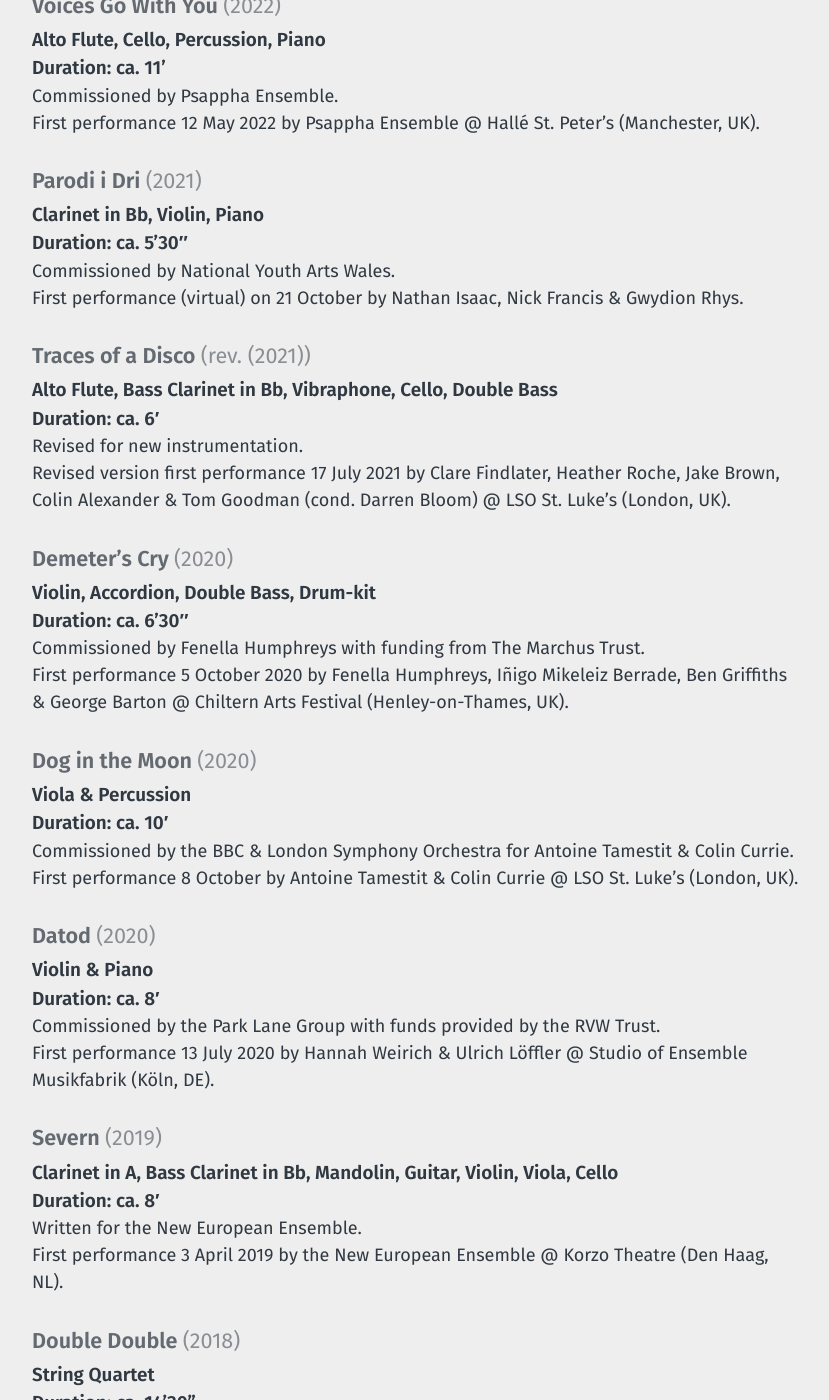
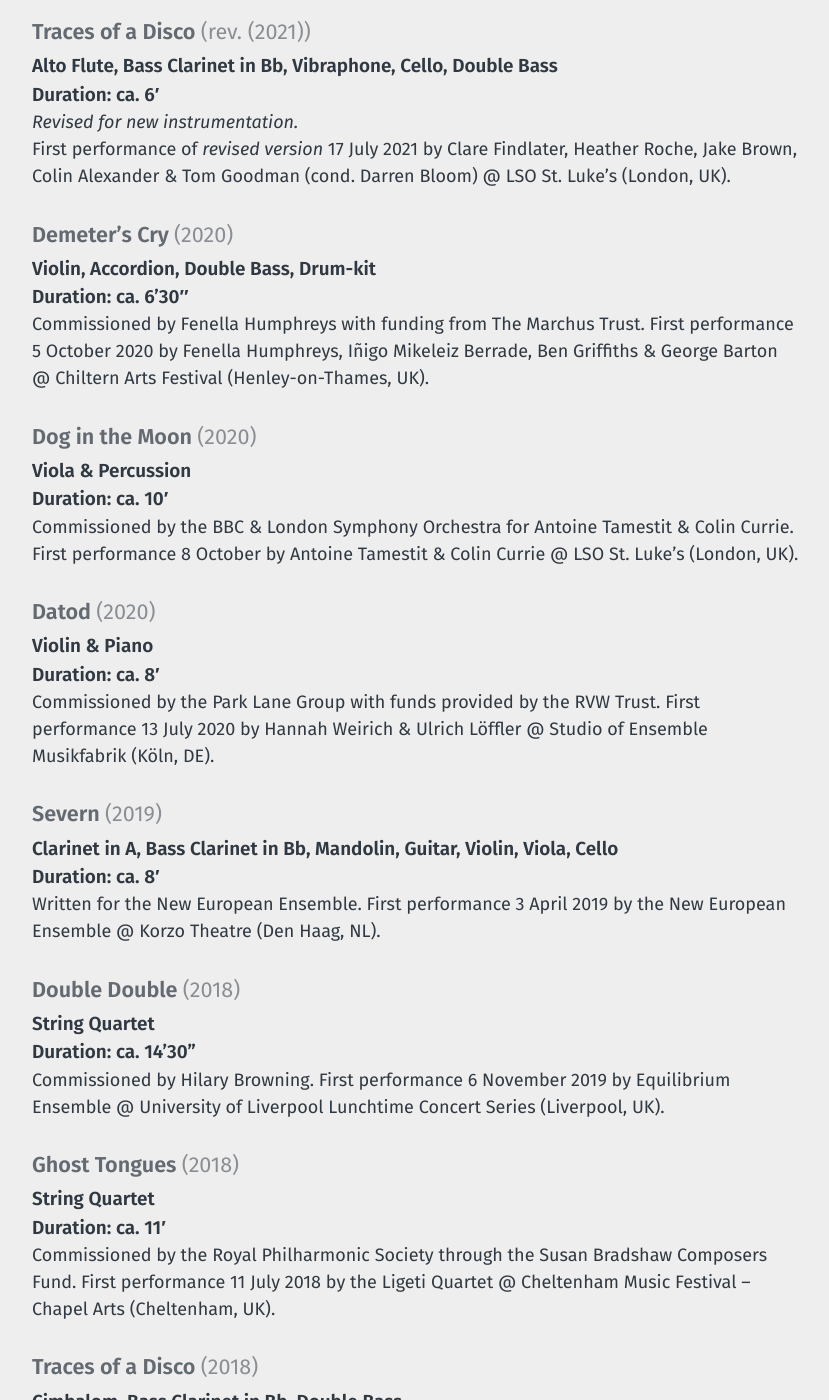
Before and after one commit to morganwilliamsb/website, a Jekyll site: the page built from works.md, in a window 1280 px wide and 1400 px high, scrolled down 3646 px. Shown: the whole window, without its empty margins (40-869 px from the left). Built offline with Jekyll 4.4.1, drawn with Linux system fonts in a browser that asks for light colours; some of the changed text lies outside the part shown.

Commit message:
Consolidate performance details in works.md

```diff
--- a/works.md
+++ b/works.md
@@ -11,70 +11,59 @@ layout: page
 #### Whisht! *(2026)*
 **Flute**
 Duration: ca. 9’
-: Commissioned by Bangor Music Festival.
 : Co-composed with Richard Craig.
-: First performance 15 February 2026 by Richard Craig @ Pontio Bangor (Bangor, UK).
+: Commissioned by Bangor Music Festival. First performance 15 February 2026 by Richard Craig @ Pontio Bangor (Bangor, UK).
 
 #### Skyppan *(2024)*
 **Basset Clarinet**
 Duration: ca. 42’
-: Commissioned by Carl Rosman.
-: First performance TBC.
+: Commissioned by Carl Rosman. First performance TBC.
 
 #### Ffarwel i Uli *(2023)*
 **Amplified Violin & Ring Modulator**
 Duration: ca. 7’
-: Commissioned by Hannah Weirich with funds provided by the Ernst von Siemens Music Foundation.
-: First performance 30 August 2023 by Hannah Weirich @ Studio des Ensemble Musikfabrik (Köln, DE).
+: Commissioned by Hannah Weirich with funds provided by the Ernst von Siemens Music Foundation. First performance 30 August 2023 by Hannah Weirich @ Studio des Ensemble Musikfabrik (Köln, DE).
 
 #### Strumble Head *(2021)*
 **Guitar**
 Duration: ca. 5’
-: Commissioned by International Guitar Foundation & Festivals (IGF).
-: First performance 23 October 2021 by Bradley Johnson @ Kings Place (London, UK).
+: Commissioned by International Guitar Foundation & Festivals (IGF). First performance 23 October 2021 by Bradley Johnson @ Kings Place (London, UK).
 
 #### Reverie *(2021)*
 **Oboe**
 Duration: ca. 8′
-: Written for Elen Morgan-Williams.
-: First performance 3 June 2021 by Elen Morgan-Williams @ Guildhall School of Music & Drama (London, UK).
+: Written for Elen Morgan-Williams. First performance 3 June 2021 by Elen Morgan-Williams @ Guildhall School of Music & Drama (London, UK).
 
 #### Gêmdisyn *(2020)*
 **Clarinet in Eb**
 Duration: ca. 9′
-: Commissioned by Ensemble Musikfabrik.
-: First performance 7 August 2021 by Carl Rosman, Darmstadt Ferienkurse – Lichtenbergschule (Darmstadt, DE).
+: Commissioned by Ensemble Musikfabrik. First performance 7 August 2021 by Carl Rosman, Darmstadt Ferienkurse – Lichtenbergschule (Darmstadt, DE).
 
 #### One, Two, Bakerloo… *(2020)*
 **Violin**
 Duration: ca. 30″
-: Written for Fenella Humphreys.
-: First performance 10 June 2020 by Fenella Humphreys – Homemade Concert #14 @ Youtube. Recorded by Rubicon Classics on disk _Prism._
+: Written for Fenella Humphreys. First performance 10 June 2020 by Fenella Humphreys – Homemade Concert #14 @ Youtube. Recorded by Rubicon Classics on disk _Prism._
 
 #### In Sleep Braces *(2018)*
 **Organ**
 Duration: ca. 5’30”
-: Written for Giovanni Michelini.
-: First performance 23 July 2018 by Giovanni Michelini – International Organ Festival Haarlem @ St. Bavo’s Church (Haarlem, NL).
+: Written for Giovanni Michelini. First performance 23 July 2018 by Giovanni Michelini – International Organ Festival Haarlem @ St. Bavo’s Church (Haarlem, NL).
 
 #### A Ribbon At A Time *(2018)*
 **Bassoon**
 Duration: ca. 3’
-: Written for Georgie Powell.
-: First performance 30 July 2018 by Georgie Powell @ Darmstadt Ferienkurse, Lichtenbergschule (Darmstadt, DE).
+: Written for Georgie Powell. First performance 30 July 2018 by Georgie Powell @ Darmstadt Ferienkurse, Lichtenbergschule (Darmstadt, DE).
 
 #### Oceans *(2013)*
 **Fixed Tape**
 Duration: ca. 8’
-: Written for Bethan Morgan-Williams.
-: First performance 12 December 2013 by Bethan Morgan-Williams @ Crystal House (Manchester, UK).
+: Written for Bethan Morgan-Williams. First performance 12 December 2013 by Bethan Morgan-Williams @ Crystal House (Manchester, UK).
 
 #### A Thornbush In My Strength *(2013)*
 **Percussion**
 Duration: ca. 3’30”
 : Instrumentation: saron, snare drum, splash cymbal.
-: Written for Delia Stevens.
-: First performance 30 October 2013 by Delia Stevens (House of Bedlam) @ Royal Northern College of Music (Manchester, UK).
+: Written for Delia Stevens. First performance 30 October 2013 by Delia Stevens (House of Bedlam) @ Royal Northern College of Music (Manchester, UK).
 
 #### Minstrels On Their Way Home (A Tribute to Debussy) *(2013)*
 **Piano**
@@ -94,92 +83,78 @@ Duration: ca. 4′
 #### Trying to Use Words *(2025)*
 **Singing Harpist & Dancer**
 Duration: ca. 9’
-: Commissioned by Jenna Vergeynst.
-: First performance 25 April 2025 by Jenna Vergeynst & Myrthe Bokelmann @ De Graaf (Ghent, BE).
+: Commissioned by Jenna Vergeynst. First performance 25 April 2025 by Jenna Vergeynst & Myrthe Bokelmann @ De Graaf (Ghent, BE).
 
 #### Gormod *(2024)*
 **Oboe, Basset Clarinet, Euphonium, Viola, Cello**
 Duration: ca. 12′
-: Commissioned by Berliner Festspiele/MaerzMusik, with funding from the Ernst von Siemens Music Foundation.
-: First performance 20 March 2024 by Peter Veale, Carl Rosman, Maxime Morel, Axel Porath & Dirk Wietheger @ Maerzmusik – Radialsystem (Berlin, DE).
+: Commissioned by Berliner Festspiele/MaerzMusik, with funding from the Ernst von Siemens Music Foundation. First performance 20 March 2024 by Peter Veale, Carl Rosman, Maxime Morel, Axel Porath & Dirk Wietheger @ Maerzmusik – Radialsystem (Berlin, DE).
 
 #### Fleck *(2023)*
 **Clarinet in Eb, Clarinet in A, Viola**
 Duration: ca. 10’
-: Written for Darmstadt Ferienkurse.
-: First performance 18 August 2023 by Marcin Domagala, Yui Matsunaga and Yona Su @ Darmstadt Ferienkurse, Lichtenbergschule (Darmstadt, DE).
+: Written for Darmstadt Ferienkurse. First performance 18 August 2023 by Marcin Domagala, Yui Matsunaga and Yona Su @ Darmstadt Ferienkurse, Lichtenbergschule (Darmstadt, DE).
 
 #### Voices Go With You *(2022)*
 **Alto Flute, Cello, Percussion, Piano**
 Duration: ca. 11’
-: Commissioned by Psappha Ensemble.
-: First performance 12 May 2022 by Psappha Ensemble @ Hallé St. Peter’s (Manchester, UK).
+: Commissioned by Psappha Ensemble. First performance 12 May 2022 by Psappha Ensemble @ Hallé St. Peter’s (Manchester, UK).
 
 #### Parodi i Dri *(2021)*
 **Clarinet in Bb, Violin, Piano**
 Duration: ca. 5’30″
-: Commissioned by National Youth Arts Wales.
-: First performance (virtual) on 21 October by Nathan Isaac, Nick Francis & Gwydion Rhys.
+: Commissioned by National Youth Arts Wales. First performance (virtual) on 21 October by Nathan Isaac, Nick Francis & Gwydion Rhys.
 
 #### Traces of a Disco *(rev. (2021))*
 **Alto Flute, Bass Clarinet in Bb, Vibraphone, Cello, Double Bass**
 Duration: ca. 6′
-: Revised for new instrumentation.
-: Revised version first performance 17 July 2021 by Clare Findlater, Heather Roche, Jake Brown, Colin Alexander & Tom Goodman (cond. Darren Bloom) @ LSO St. Luke’s (London, UK).
+: *Revised for new instrumentation.*
+: First performance of *revised version* 17 July 2021 by Clare Findlater, Heather Roche, Jake Brown, Colin Alexander & Tom Goodman (cond. Darren Bloom) @ LSO St. Luke’s (London, UK).
 
 #### Demeter’s Cry *(2020)*
 **Violin, Accordion, Double Bass, Drum-kit**
 Duration: ca. 6’30″
-: Commissioned by Fenella Humphreys with funding from The Marchus Trust.
-: First performance 5 October 2020 by Fenella Humphreys, Iñigo Mikeleiz Berrade, Ben Griffiths & George Barton @ Chiltern Arts Festival (Henley-on-Thames, UK).
+: Commissioned by Fenella Humphreys with funding from The Marchus Trust. First performance 5 October 2020 by Fenella Humphreys, Iñigo Mikeleiz Berrade, Ben Griffiths & George Barton @ Chiltern Arts Festival (Henley-on-Thames, UK).
 
 #### Dog in the Moon *(2020)*
 **Viola & Percussion**
 Duration: ca. 10′
-: Commissioned by the BBC & London Symphony Orchestra for Antoine Tamestit & Colin Currie.
-: First performance 8 October by Antoine Tamestit & Colin Currie @ LSO St. Luke’s (London, UK).
+: Commissioned by the BBC & London Symphony Orchestra for Antoine Tamestit & Colin Currie. First performance 8 October by Antoine Tamestit & Colin Currie @ LSO St. Luke’s (London, UK).
 
 #### Datod *(2020)*
 **Violin & Piano**
 Duration: ca. 8′
-: Commissioned by the Park Lane Group with funds provided by the RVW Trust.
-: First performance 13 July 2020 by Hannah Weirich & Ulrich Löffler @ Studio of Ensemble Musikfabrik (Köln, DE).
+: Commissioned by the Park Lane Group with funds provided by the RVW Trust. First performance 13 July 2020 by Hannah Weirich & Ulrich Löffler @ Studio of Ensemble Musikfabrik (Köln, DE).
 
 #### Severn *(2019)*
 **Clarinet in A, Bass Clarinet in Bb, Mandolin, Guitar, Violin, Viola, Cello**
 Duration: ca. 8′
-: Written for the New European Ensemble.
-: First performance 3 April 2019 by the New European Ensemble @ Korzo Theatre (Den Haag, NL).
+: Written for the New European Ensemble. First performance 3 April 2019 by the New European Ensemble @ Korzo Theatre (Den Haag, NL).
 
 #### Double Double *(2018)*
 **String Quartet**
 Duration: ca. 14’30”
-: Commissioned by Hilary Browning.
-: First performance 6 November 2019 by Equilibrium Ensemble @ University of Liverpool Lunchtime Concert Series (Liverpool, UK).
+: Commissioned by Hilary Browning. First performance 6 November 2019 by Equilibrium Ensemble @ University of Liverpool Lunchtime Concert Series (Liverpool, UK).
 
 #### Ghost Tongues *(2018)*
 **String Quartet**
 Duration: ca. 11′
-: Commissioned by the Royal Philharmonic Society through the Susan Bradshaw Composers Fund.
-: First performance 11 July 2018 by the Ligeti Quartet @ Cheltenham Music Festival – Chapel Arts (Cheltenham, UK).
+: Commissioned by the Royal Philharmonic Society through the Susan Bradshaw Composers Fund. First performance 11 July 2018 by the Ligeti Quartet @ Cheltenham Music Festival – Chapel Arts (Cheltenham, UK).
 
 #### Traces of a Disco *(2018)*
 **Cimbalom, Bass Clarinet in Bb, Double Bass**
 Duration: ca. 6'”
-: Commissioned by Rachel Swanick with support from the Arts Council England, Psappha and the Whitworth Art Gallery.
-: First performance 17 May 2018 by Psappha Ensemble @ Whitworth Art Gallery (Manchester, UK).
+: Commissioned by Rachel Swanick with support from the Arts Council England, Psappha and the Whitworth Art Gallery. First performance 17 May 2018 by Psappha Ensemble @ Whitworth Art Gallery (Manchester, UK).
 
 #### The Cross & The Albatross *(2017)*
 **Bassoon & Harpsichord**
 Duration: ca. 6’30”
-: Commissioned by Hugh Woolley.
-: First performance 7 May 2017 by Hugh Woolley and Stephen Giles @ Birmingham Conservatoire (Birmingham, UK).
+: Commissioned by Hugh Woolley. First performance 7 May 2017 by Hugh Woolley and Stephen Giles @ Birmingham Conservatoire (Birmingham, UK).
 
 #### In Kenopsia *(2017)*
 **Trombone & Live Electronics**
 Duration: ca. 5’30”
-: Commissioned by Psappha in partnership with PRS for Music Foundation Talent Development.
-: First performance 15 February 2017 by Tony Boorer & Bethan Morgan-Williams @ Hallé St. Michael’s (Manchester, UK).
+: Commissioned by Psappha in partnership with PRS for Music Foundation Talent Development. First performance 15 February 2017 by Tony Boorer & Bethan Morgan-Williams @ Hallé St. Michael’s (Manchester, UK).
 
 #### Enraptured *(2015)*
 **Violin & Piano**
@@ -189,8 +164,7 @@ Duration: ca. 8′
 #### In the Crypt *(2015)*
 **Horn & Live Electronics**
 Duration: ca. 8′
-: Written for Alison Wilmshurst.
-: First performance 15 May 2015 by Alison Wilmshurst & Bethan Morgan-Williams @ Royal Northern College of Music (Manchester, UK).
+: Written for Alison Wilmshurst. First performance 15 May 2015 by Alison Wilmshurst & Bethan Morgan-Williams @ Royal Northern College of Music (Manchester, UK).
 
 #### Helpings of Hell *(2013)*
 **Flute & Double Bass**
@@ -230,37 +204,32 @@ Duration: ca. 2′
 #### Digon! *(2025)*
 **Flute, Oboe, Soprano Saxophone, Bass Clarinet in Bb, Drum-kit, Piano (=Sampler), Violin, Viola, Cello**
 Duration: ca. 15'
-: A Saunders commission for ensemble mosaik.
-: First performance 17 January 2026 by ensemble mosaik (cond. Enno Poppe) @ Ultraschall – Radialsystem (Berlin, DE).
+: A Saunders commission for ensemble mosaik. First performance 17 January 2026 by ensemble mosaik (cond. Enno Poppe) @ Ultraschall – Radialsystem (Berlin, DE).
 
 #### ILDIO *(2025)*
 **Piccolo, Oboe, Bass Clarinet in Bb, Bassoon, Trumpet (=Marching Kazoo), Trombone (=Slide Whistle), Piano, Harp (=Voice), Violin, Viola, Cello, Double Bass**
 Duration: ca. 11’
-: Commissioned by Birmingham Contemporary Music Group with the support of Arts Council England and BCMG’s Sound Investment scheme.
-: First performance 22 June 2025 by Birmingham Contemporary Music Group & L’Instant Donné (cond. Catherine Larsen-Maguire) @ Bradshaw Hall, Royal Birmingham Conservatoire (Birmingham, UK).
+: Commissioned by Birmingham Contemporary Music Group with the support of Arts Council England and BCMG’s Sound Investment scheme. First performance 22 June 2025 by Birmingham Contemporary Music Group & L’Instant Donné (cond. Catherine Larsen-Maguire) @ Bradshaw Hall, Royal Birmingham Conservatoire (Birmingham, UK).
 
 #### Gêmdis *(2020)*
 **Flute (=Picc.), Oboe (=Slide Whistle/Cor.), Solo Clarinet in Eb, Horn in F (=Slide Whistle), Trombone (=Slide Whistle), Tuba (=Slide Whistle), Piano (=Slide Whistle)**
 Duration: ca. 17′
-: Written for Carl Rosman & Ensemble Musikfabrik as part of the Composer Collider Europe project (2017-20).
-: First performance 26 November 2022 by Ensemble Musikfabrik (cond. Christian Eggen) @ WDR Funkhaus (Köln, DE).
+: Written for Carl Rosman & Ensemble Musikfabrik as part of the Composer Collider Europe project (2017-20). First performance 26 November 2022 by Ensemble Musikfabrik (cond. Christian Eggen) @ WDR Funkhaus (Köln, DE).
 
 #### Devil’s Elbow *(2019)*
 **Flute (=Alto/D.Rec.), Clarinet in Bb (=B.Cl. in Bb), Soprano Trombone, 1P, Piano (=Sampler/Slide Whistle), Harp, Electric Guitar, Live Electronics, 2 Violins, Viola, Cello, Double Bass**
 Duration: ca. 12′
-: Commissioned by Uproar Ensemble.
-: First performance 28 February 2020 by Uproar Ensemble (cond. Michael Rafferty) @ Chapel Arts Centre (Cardiff, UK).
+: Commissioned by Uproar Ensemble. First performance 28 February 2020 by Uproar Ensemble (cond. Michael Rafferty) @ Chapel Arts Centre (Cardiff, UK).
 
 #### Speelklok II *(2018)*
 **Mandolin, Accordion, Harpsichord, Celesta, Piano, Percussion**
 Duration: ca. 7’30”
-: First performance 24 January 2019 by the Spaceship Ensemble (cond. Hardy Li) @ Koninklijk Conservatorium (Den Haag, NL).
+: Written for the Spaceship Ensemble. First performance 24 January 2019 by the Spaceship Ensemble (cond. Hardy Li) @ Koninklijk Conservatorium (Den Haag, NL).
 
 #### Mirages in Pisa *(2016)*
 **Flute (=Picc), Oboe (=Cor), Clarinet in A (=B.Cl. in Bb), Trumpet (=Picc), Horn, 1P, Piano, 2 Violins, Viola, 2 Cellos**
 Duration: ca. 12’
-: Commissioned by the Royal Liverpool Philharmonic Orchestra through the Christopher Brooks Composition Prize, supported by the Rushworth Foundation.
-: First performance 26 October 2016 by Ensemble 10/10 (cond. Clark Rundell) @ St. George’s Hall (Liverpool, UK).
+: Commissioned by the Royal Liverpool Philharmonic Orchestra through the Christopher Brooks Composition Prize, supported by the Rushworth Foundation. First performance 26 October 2016 by Ensemble 10/10 (cond. Clark Rundell) @ St. George’s Hall (Liverpool, UK).
 
 </details>
 
@@ -270,26 +239,22 @@ Duration: ca. 12’
 #### Parti Di-ffiniau *(2022)*
 **3333 / 4331 / 1T 3P 1Pno 1Hp / 12.10.8.6.4**
 Duration: ca. 4′
-: Commissioned by the City of Birmingham Symphony Orchestra (CBSO).
-: First performance 29 January 2023 by the CBSO (cond. Clark Rundell) @ Symphony Hall (Birmingham, UK).
+: Commissioned by the City of Birmingham Symphony Orchestra (CBSO). First performance 29 January 2023 by the CBSO (cond. Clark Rundell) @ Symphony Hall (Birmingham, UK).
 
 #### The Promenaders *(2017)*
 **2222 / 223 / 1T 2P 1H 1BG (opt.) / 10.8.6.4.2**
 Duration: ca. 6’
-: Commissioned by the Promenade Concert Orchestra.
-: First performance 21 May 2017 by the Promenade Concert Orchestra (cond. Howard Rogerson) @ The Platform (Morecambe, UK).
+: Commissioned by the Promenade Concert Orchestra. First performance 21 May 2017 by the Promenade Concert Orchestra (cond. Howard Rogerson) @ The Platform (Morecambe, UK).
 
 #### KNO<sub>3</sub> *(2016)*
 **2222 / 2Hn / 1T 3P / 12.10.8.6.4**
 Duration: ca. 6’
-: Commissioned by the International Conductors Festival.
-: First performance 29 July 2016 by the Piccadilly Symphony Orchestra (cond. Xavier Cloete) @ Norton Centre for the Arts, Danville (KY, USA).
+: Commissioned by the International Conductors Festival. First performance 29 July 2016 by the Piccadilly Symphony Orchestra (cond. Xavier Cloete) @ Norton Centre for the Arts, Danville (KY, USA).
 
 #### Scoot *(2015)*
 **3333 / 4331 / 1T 2P 1Cel 1Hp / 14.12.10.8.6**
 Duration: ca. 4’
-: Commissioned by the London Symphony Orchestra through the LSO Discovery Panufnik Composers Scheme, supported by the Helen Hamlyn Trust.
-: First performance 11 March 2016 by the London Symphony Orchestra (cond. François-Xavier Roth) @ LSO St. Luke’s (London, UK). Recorded by LSO Live on disk _Panufnik Legacies III_.
+: Commissioned by the London Symphony Orchestra through the LSO Discovery Panufnik Composers Scheme, supported by the Helen Hamlyn Trust. First performance 11 March 2016 by the London Symphony Orchestra (cond. François-Xavier Roth) @ LSO St. Luke’s (London, UK). Recorded by LSO Live on disk _Panufnik Legacies III_.
 
 #### Harangue *(2014)*
 **4243 / 311 / 1T 3P 1Pno 1BG 1Cel 1Hp / Solo Hn / 10.8.6.4.2**
@@ -325,29 +290,25 @@ Duration: ca. 5’
 **Soprano & Piano**
 Duration: ca. 5′
 : Text by Bethan Morgan-Williams.
-: Written for Sarah Dacey as part of the CoDI opera project.
-: First performance 26 July 2021 by Sarah Dacey & Christopher Williams @ Cardiff University (Cardiff, UK).
+: Written for Sarah Dacey as part of the CoDI opera project. First performance 26 July 2021 by Sarah Dacey & Christopher Williams @ Cardiff University (Cardiff, UK).
 
 #### Cusan Aderyn *(2019)*
 **Soprano & Piano Trio**
 Duration: ca. 5′
 : Text by Richard Llwyd.
-: Commissioned by Canolfan Gerdd William Mathias.
-: First performance 16 October 2021 by Alys Roberts, Sara Trickey, Sebastian Van Kuijk & Iwan Llewelyn-Jones @ Galeri Arts (Caernarfon, UK).
+: Commissioned by Canolfan Gerdd William Mathias. First performance 16 October 2021 by Alys Roberts, Sara Trickey, Sebastian Van Kuijk & Iwan Llewelyn-Jones @ Galeri Arts (Caernarfon, UK).
 
 #### arr. Liverpool Lullaby *(2019)*
 **Mezzo-Soprano & Piano**
 Duration: ca. 6’
 : Text by Stan Kelly.
-: Commissioned by Sandra Parr.
-: First performance 29 September 2019 by Jennifer Johnston & Marina Staneva @ Music Room (Liverpool, UK). Recorded by Rubicon Classics on disk _A Love Letter To Liverpool_
+: Commissioned by Sandra Parr. First performance 29 September 2019 by Jennifer Johnston & Marina Staneva @ Music Room (Liverpool, UK). Recorded by Rubicon Classics on disk _A Love Letter To Liverpool_
 
 #### Coming ‘Round Again *(2017)*
 **SSA, Percussion, Piano**
 Duration: ca. 4’
 : Text by Matthew Hill.
-: Commissioned by the Liverpool Philharmonic Youth Choir.
-: First performance 2 July 2017 by the Liverpool Philharmonic Youth Choir @ Royal Philharmonic Hall (Liverpool, UK).
+: Commissioned by the Liverpool Philharmonic Youth Choir. First performance 2 July 2017 by the Liverpool Philharmonic Youth Choir @ Royal Philharmonic Hall (Liverpool, UK).
 
 #### Walk With Me *(2014)*
 **Mezzo-Soprano & Piano**
```
